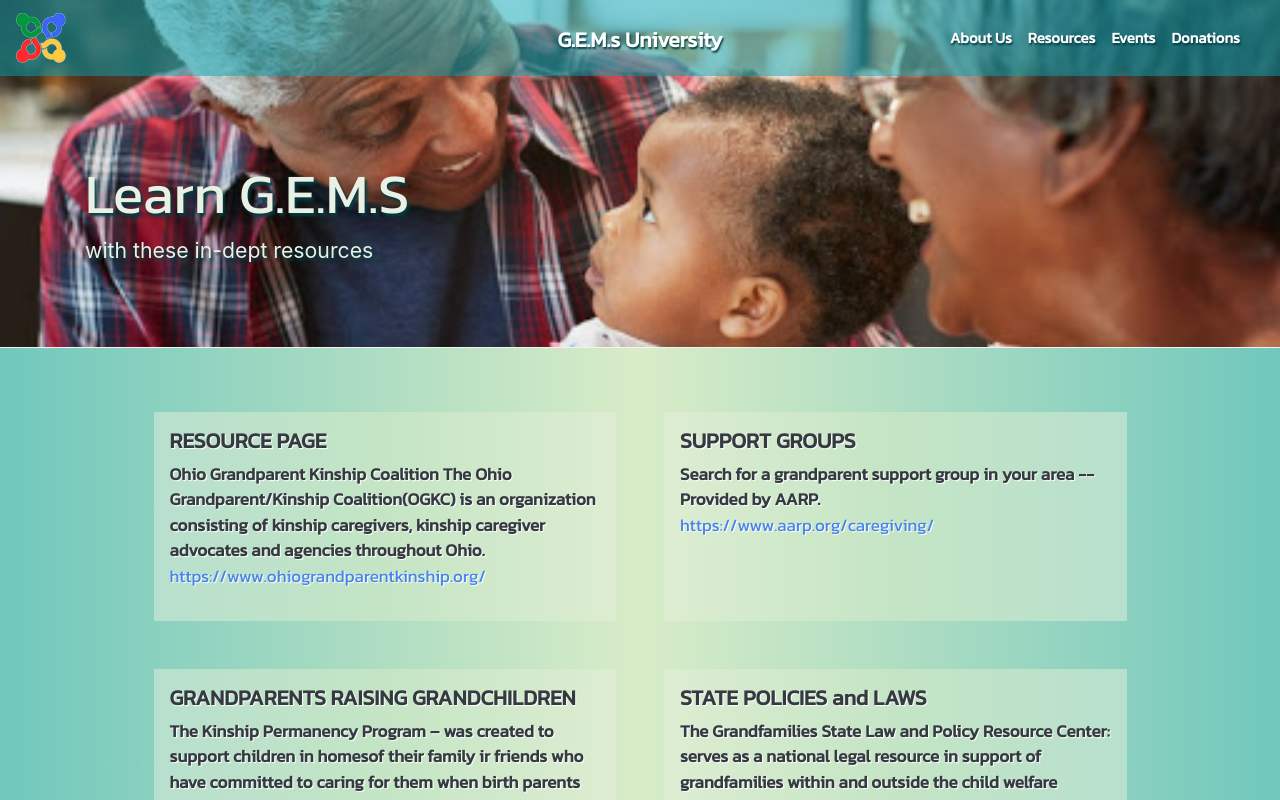
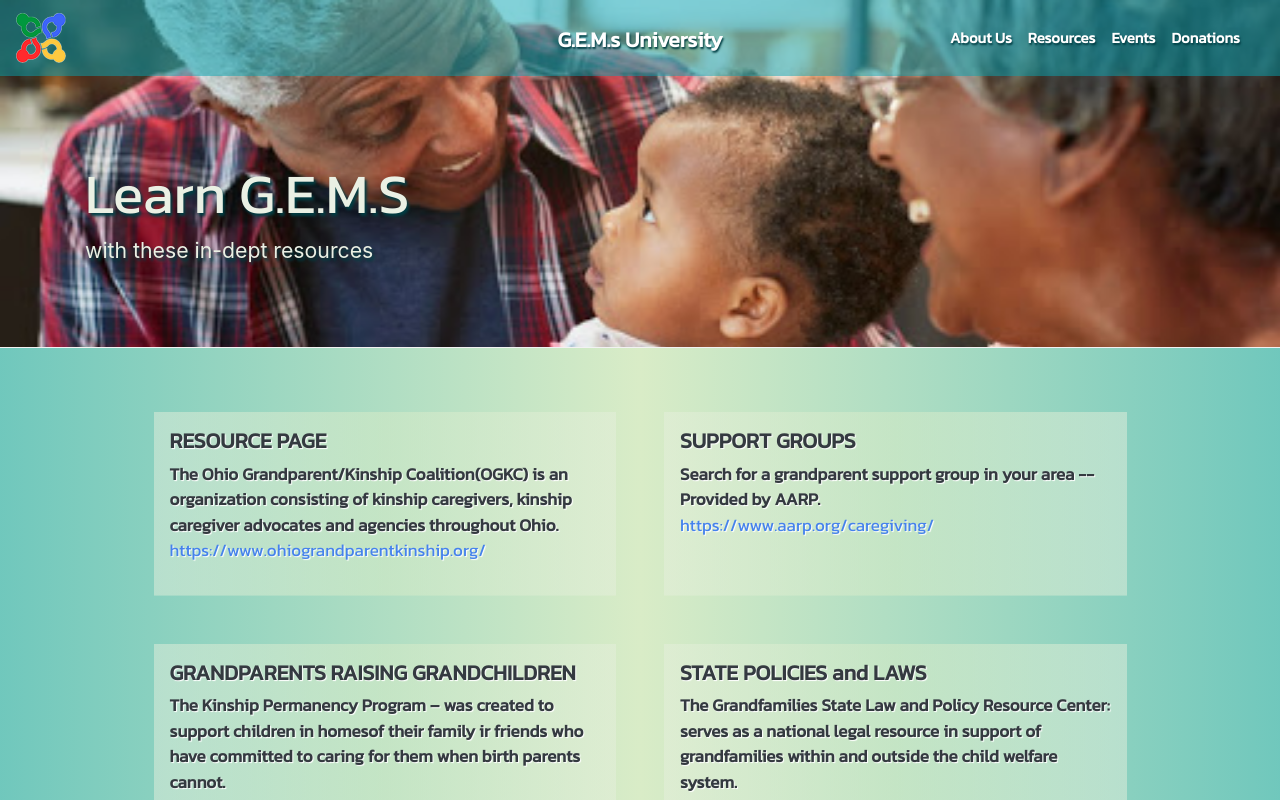
Before and after one commit to hoangle4/trans4mationNow, a React (Create React App) app in the folder client/: page /resources in a window 1280 px wide. Shown: the top 800 px of the page. Built offline with nearby package versions, Linux system fonts and the light colour scheme; a web font is replaced by a local one.

Commit message:
commit files

```diff
--- a/client/src/components/Resources/index.js
+++ b/client/src/components/Resources/index.js
@@ -22,7 +22,7 @@ const Resources = () => {
               groupItem={[
                 {
                   desc:
-                    'Ohio Grandparent Kinship Coalition The Ohio Grandparent/Kinship Coalition(OGKC) is an organization consisting of kinship caregivers, kinship caregiver advocates and agencies throughout Ohio.',
+                    'The Ohio Grandparent/Kinship Coalition(OGKC) is an organization consisting of kinship caregivers, kinship caregiver advocates and agencies throughout Ohio.',
                   link: 'https://www.ohiograndparentkinship.org/'
                 }
               ]}
```
Also changed, not shown: 1 other file (tests, documents, lock files or other folders).
